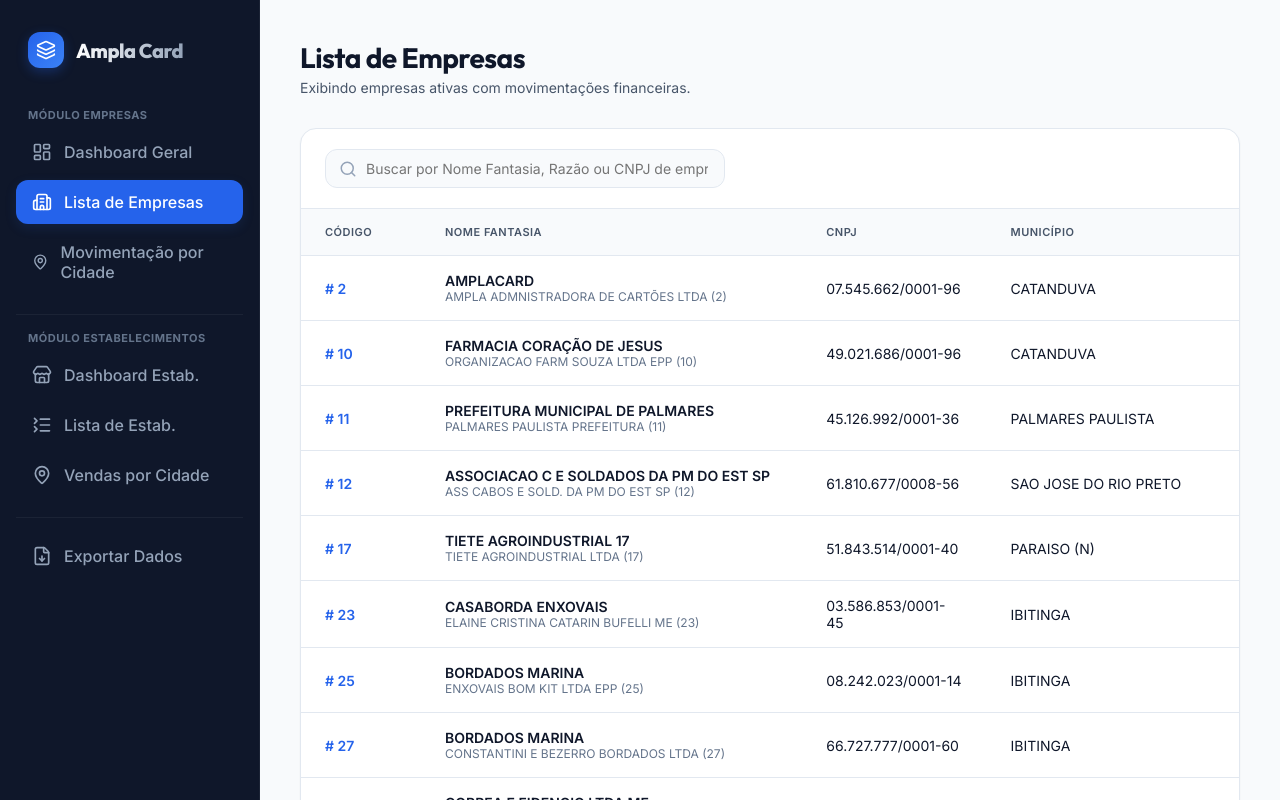
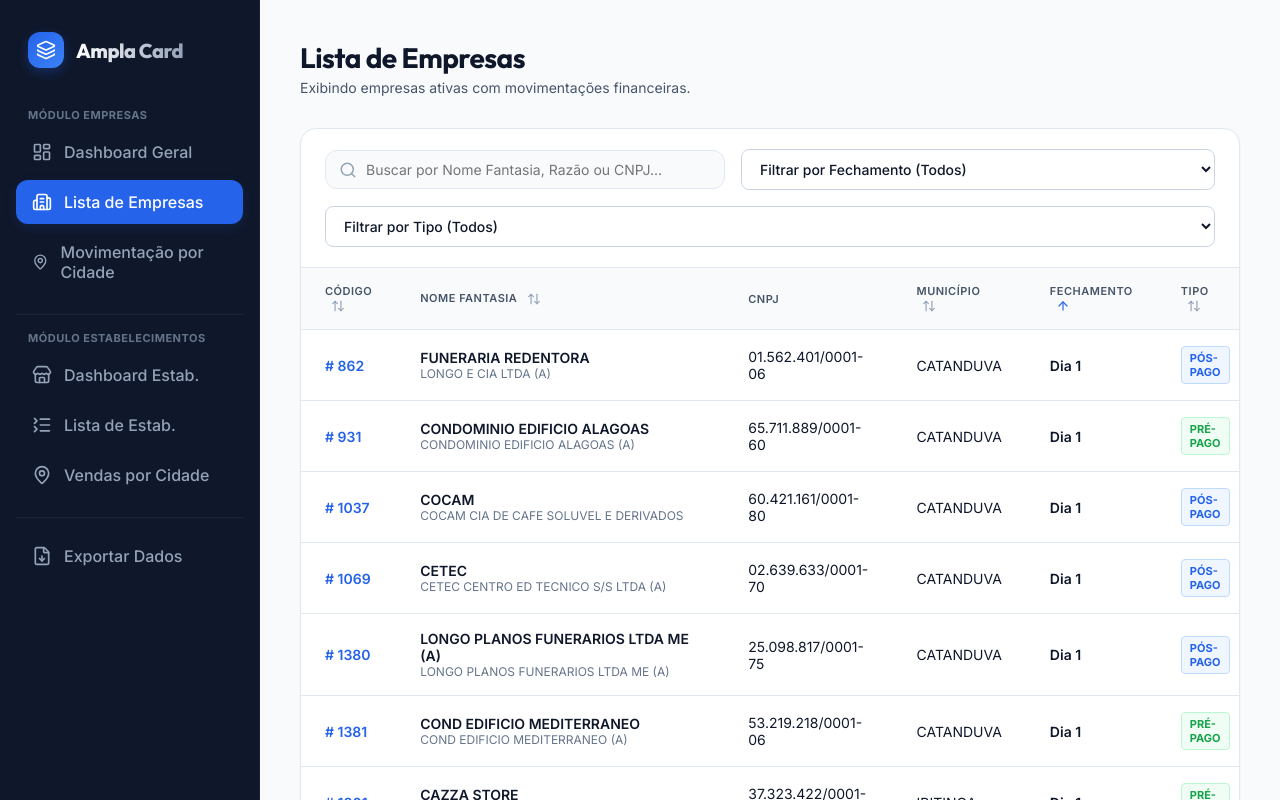
Before and after one commit to noomanvalini/ampla-card-crm, a React (Vite) app: page / in a window 1280 px wide. Both pictures are taken after a click on the element "Lista de Empresas". Shown: the top 800 px of the page. Built offline with nearby package versions, Linux system fonts and the light colour scheme.

Commit message:
Implement sorting, interactive filters and new Fechamento and Tipo columns in company list

```diff
--- a/src/pages/EmpresaList.jsx
+++ b/src/pages/EmpresaList.jsx
@@ -1,14 +1,20 @@
 import React, { useState, useMemo } from 'react';
 import { useDb } from '../context/DbContext';
-import { Search, ChevronLeft, ChevronRight } from 'lucide-react';
+import { Search, ChevronLeft, ChevronRight, ArrowUpDown, ArrowUp, ArrowDown } from 'lucide-react';
 
 export default function EmpresaList({ onSelectCompany }) {
   const { empresas, faturamentos } = useDb();
 
-  // Search and Pagination states
+  // Search, Filter and Pagination states
   const [searchTerm, setSearchTerm] = useState('');
+  const [selectedClosingDay, setSelectedClosingDay] = useState('');
+  const [selectedType, setSelectedType] = useState('');
   const [currentPage, setCurrentPage] = useState(1);
   const itemsPerPage = 25;
+
+  // Sorting state (defaults to sorting by DIA_FECHAMENTO ascending)
+  const [sortField, setSortField] = useState('DIA_FECHAMENTO');
+  const [sortDirection, setSortDirection] = useState('asc');
 
   // Group faturamentos to see who has movements (excluding July 2026)
   const movingCompanyIds = useMemo(() => {
@@ -19,6 +25,17 @@
     );
   }, [faturamentos]);
 
+  // Extract unique closing days for filters dropdown
+  const closingDays = useMemo(() => {
+    const days = new Set();
+    empresas.forEach(e => {
+      if (e.STATUS === 'L' && movingCompanyIds.has(e.COD_EMPRESA) && e.DIA_FECHAMENTO) {
+        days.add(e.DIA_FECHAMENTO);
+      }
+    });
+    return Array.from(days).sort((a, b) => a - b);
+  }, [empresas, movingCompanyIds]);
+
   // Filter and Search logic
   const filteredEmpresas = useMemo(() => {
     return empresas.filter(emp => {
@@ -28,6 +45,12 @@
       // Show ONLY companies with active movements/billing (excluding July)
       if (!movingCompanyIds.has(emp.COD_EMPRESA)) return false;
 
+      // Filter by selected closing day
+      if (selectedClosingDay && emp.DIA_FECHAMENTO !== parseInt(selectedClosingDay)) return false;
+
+      // Filter by selected payment type
+      if (selectedType && emp.TIPO_PAGAMENTO !== selectedType) return false;
+
       // Search term match (CNPJ, Fantasia, Razao)
       const matchesSearch =
         (emp.FANTASIA || '').toLowerCase().includes(searchTerm.toLowerCase()) ||
@@ -36,26 +59,69 @@
 
       return matchesSearch;
     });
-  }, [empresas, movingCompanyIds, searchTerm]);
+  }, [empresas, movingCompanyIds, searchTerm, selectedClosingDay, selectedType]);
 
-  // Reset page when search changes
+  // Sorting logic
+  const sortedEmpresas = useMemo(() => {
+    const sorted = [...filteredEmpresas];
+    sorted.sort((a, b) => {
+      let valA = a[sortField];
+      let valB = b[sortField];
+
+      // Fallback for nulls or undefined
+      if (valA === undefined || valA === null) valA = (typeof valB === 'number') ? 999 : '';
+      if (valB === undefined || valB === null) valB = (typeof valA === 'number') ? 999 : '';
+
+      if (typeof valA === 'string') {
+        return sortDirection === 'asc'
+          ? valA.localeCompare(valB)
+          : valB.localeCompare(valA);
+      } else {
+        // Numeric sort for COD_EMPRESA and DIA_FECHAMENTO
+        return sortDirection === 'asc'
+          ? valA - valB
+          : valB - valA;
+      }
+    });
+    return sorted;
+  }, [filteredEmpresas, sortField, sortDirection]);
+
+  // Reset page when search or filters change
   useMemo(() => {
     setCurrentPage(1);
-  }, [searchTerm]);
+  }, [searchTerm, selectedClosingDay, selectedType]);
 
   // Pagination calculations
-  const totalPages = Math.max(1, Math.ceil(filteredEmpresas.length / itemsPerPage));
+  const totalPages = Math.max(1, Math.ceil(sortedEmpresas.length / itemsPerPage));
 
   const paginatedEmpresas = useMemo(() => {
     const startIndex = (currentPage - 1) * itemsPerPage;
-    return filteredEmpresas.slice(startIndex, startIndex + itemsPerPage);
-  }, [filteredEmpresas, currentPage]);
+    return sortedEmpresas.slice(startIndex, startIndex + itemsPerPage);
+  }, [sortedEmpresas, currentPage]);
 
   const handlePageChange = (newPage) => {
     if (newPage >= 1 && newPage <= totalPages) {
       setCurrentPage(newPage);
       window.scrollTo(0, 0); // Scroll to top of table
     }
+  };
+
+  const requestSort = (field) => {
+    let direction = 'asc';
+    if (sortField === field && sortDirection === 'asc') {
+      direction = 'desc';
+    }
+    setSortField(field);
+    setSortDirection(direction);
+  };
+
+  const getSortIcon = (field) => {
+    if (sortField !== field) {
+      return <ArrowUpDown size={14} style={{ marginLeft: '6px', color: '#94a3b8', verticalAlign: 'middle' }} />;
+    }
+    return sortDirection === 'asc'
+      ? <ArrowUp size={14} style={{ marginLeft: '6px', color: '#2563eb', verticalAlign: 'middle' }} />
+      : <ArrowDown size={14} style={{ marginLeft: '6px', color: '#2563eb', verticalAlign: 'middle' }} />;
   };
 
   // CNPJ Formatter helper
@@ -83,18 +149,70 @@
       </div>
 
       <div className="table-container">
-        {/* Search bar */}
-        <div className="table-header-controls" style={{ flexWrap: 'wrap', gap: '16px' }}>
-          <div className="search-wrapper" style={{ flexGrow: 1, minWidth: '280px' }}>
+        {/* Search and Filters bar */}
+        <div className="table-header-controls" style={{ display: 'flex', flexWrap: 'wrap', gap: '16px', alignItems: 'center' }}>
+
+          {/* Search box */}
+          <div className="search-wrapper" style={{ flexGrow: 2, minWidth: '260px' }}>
             <Search className="search-icon" />
             <input
               type="text"
               className="search-input"
-              placeholder="Buscar por Nome Fantasia, Razão ou CNPJ de empresas movimentando..."
+              placeholder="Buscar por Nome Fantasia, Razão ou CNPJ..."
               value={searchTerm}
               onChange={(e) => setSearchTerm(e.target.value)}
             />
           </div>
+
+          {/* Closing Day Filter */}
+          <div style={{ flexGrow: 1, minWidth: '180px' }}>
+            <select
+              style={{
+                width: '100%',
+                padding: '10px 14px',
+                borderRadius: '8px',
+                border: '1px solid #cbd5e1',
+                backgroundColor: '#fff',
+                color: '#0f172a',
+                fontSize: '14px',
+                fontWeight: '500',
+                outline: 'none',
+                cursor: 'pointer'
+              }}
+              value={selectedClosingDay}
+              onChange={(e) => setSelectedClosingDay(e.target.value)}
+            >
+              <option value="">Filtrar por Fechamento (Todos)</option>
+              {closingDays.map(day => (
+                <option key={day} value={day}>Dia de Fechamento: {day}</option>
+              ))}
+            </select>
+          </div>
+
+          {/* Type Filter */}
+          <div style={{ flexGrow: 1, minWidth: '180px' }}>
+            <select
+              style={{
+                width: '100%',
+                padding: '10px 14px',
+                borderRadius: '8px',
+                border: '1px solid #cbd5e1',
+                backgroundColor: '#fff',
+                color: '#0f172a',
+                fontSize: '14px',
+                fontWeight: '500',
+                outline: 'none',
+                cursor: 'pointer'
+              }}
+              value={selectedType}
+              onChange={(e) => setSelectedType(e.target.value)}
+            >
+              <option value="">Filtrar por Tipo (Todos)</option>
+              <option value="Pós-Pago">Pós-Pago</option>
+              <option value="Pré-Pago">Pré-Pago</option>
+            </select>
+          </div>
+
         </div>
 
         {/* Table representation */}
@@ -102,10 +220,37 @@
           <table className="data-table">
             <thead>
               <tr>
-                <th style={{ width: '120px' }}>Código</th>
-                <th>Nome Fantasia</th>
+                <th
+                  onClick={() => requestSort('COD_EMPRESA')}
+                  style={{ width: '110px', cursor: 'pointer', userSelect: 'none' }}
+                >
+                  Código {getSortIcon('COD_EMPRESA')}
+                </th>
+                <th
+                  onClick={() => requestSort('FANTASIA')}
+                  style={{ cursor: 'pointer', userSelect: 'none' }}
+                >
+                  Nome Fantasia {getSortIcon('FANTASIA')}
+                </th>
                 <th>CNPJ</th>
-                <th>Município</th>
+                <th
+                  onClick={() => requestSort('MUNICIPIO')}
+                  style={{ cursor: 'pointer', userSelect: 'none' }}
+                >
+                  Município {getSortIcon('MUNICIPIO')}
+                </th>
+                <th
+                  onClick={() => requestSort('DIA_FECHAMENTO')}
+                  style={{ width: '130px', cursor: 'pointer', userSelect: 'none' }}
+                >
+                  Fechamento {getSortIcon('DIA_FECHAMENTO')}
+                </th>
+                <th
+                  onClick={() => requestSort('TIPO_PAGAMENTO')}
+                  style={{ width: '130px', cursor: 'pointer', userSelect: 'none' }}
+                >
+                  Tipo {getSortIcon('TIPO_PAGAMENTO')}
+                </th>
               </tr>
             </thead>
             <tbody>
@@ -118,18 +263,36 @@
                     <td style={{ fontWeight: '600', color: '#2563eb' }}># {emp.COD_EMPRESA}</td>
                     <td>
                       <div style={{ fontWeight: '600' }}>{emp.FANTASIA || 'N/A'}</div>
-                      <div style={{ fontSize: '12px', color: '#64748b', whiteSpace: 'nowrap', overflow: 'hidden', textOverflow: 'ellipsis', maxWidth: '300px' }}>
+                      <div style={{ fontSize: '12px', color: '#64748b', whiteSpace: 'nowrap', overflow: 'hidden', textOverflow: 'ellipsis', maxWidth: '280px' }}>
                         {emp.RAZAO}
                       </div>
                     </td>
                     <td>{formatCNPJ(emp.CNPJ)}</td>
                     <td>{emp.MUNICIPIO || 'N/A'}</td>
+                    <td style={{ fontWeight: '600', color: '#0f172a' }}>
+                      {emp.DIA_FECHAMENTO ? `Dia ${emp.DIA_FECHAMENTO}` : 'N/A'}
+                    </td>
+                    <td>
+                      <span style={{
+                        padding: '4px 8px',
+                        borderRadius: '4px',
+                        fontSize: '11px',
+                        fontWeight: '700',
+                        backgroundColor: emp.TIPO_PAGAMENTO === 'Pós-Pago' ? '#eff6ff' : emp.TIPO_PAGAMENTO === 'Pré-Pago' ? '#f0fdf4' : '#f1f5f9',
+                        color: emp.TIPO_PAGAMENTO === 'Pós-Pago' ? '#2563eb' : emp.TIPO_PAGAMENTO === 'Pré-Pago' ? '#16a34a' : '#475569',
+                        border: emp.TIPO_PAGAMENTO === 'Pós-Pago' ? '1px solid #bfdbfe' : emp.TIPO_PAGAMENTO === 'Pré-Pago' ? '1px solid #bbf7d0' : '1px solid #e2e8f0',
+                        textTransform: 'uppercase',
+                        display: 'inline-block'
+                      }}>
+                        {emp.TIPO_PAGAMENTO || 'N/A'}
+                      </span>
+                    </td>
                   </tr>
                 ))
               ) : (
                 <tr>
-                  <td colSpan="4" style={{ textAlign: 'center', padding: '40px 0', color: '#94a3b8' }}>
-                    Nenhuma empresa movimentando encontrada com os termos informados.
+                  <td colSpan="6" style={{ textAlign: 'center', padding: '40px 0', color: '#94a3b8' }}>
+                    Nenhuma empresa encontrada com os filtros informados.
                   </td>
                 </tr>
               )}
@@ -141,7 +304,7 @@
         {totalPages > 1 && (
           <div className="pagination">
             <div>
-              Mostrando registros <strong>{Math.min(filteredEmpresas.length, (currentPage - 1) * itemsPerPage + 1)}-{Math.min(filteredEmpresas.length, currentPage * itemsPerPage)}</strong> de <strong>{filteredEmpresas.length}</strong>
+              Mostrando registros <strong>{Math.min(sortedEmpresas.length, (currentPage - 1) * itemsPerPage + 1)}-{Math.min(sortedEmpresas.length, currentPage * itemsPerPage)}</strong> de <strong>{sortedEmpresas.length}</strong>
             </div>
 
             <div className="pagination-buttons">
```
